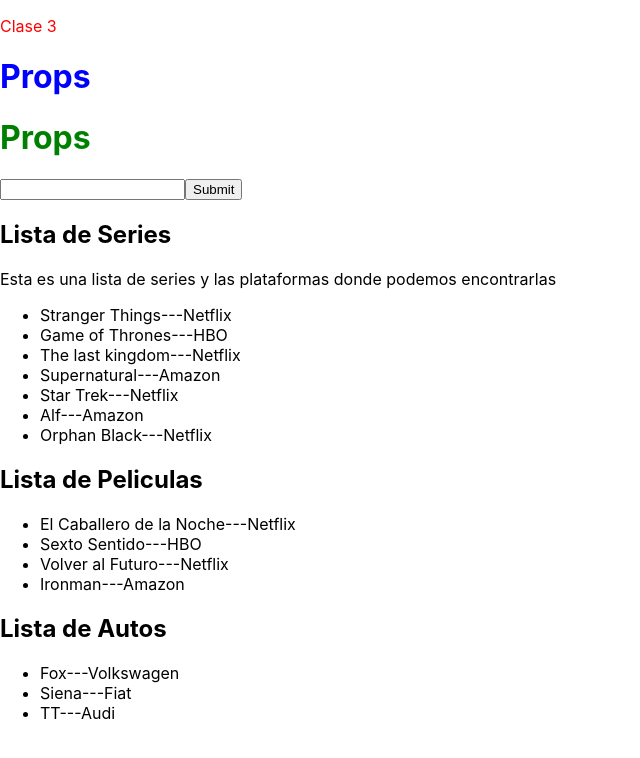
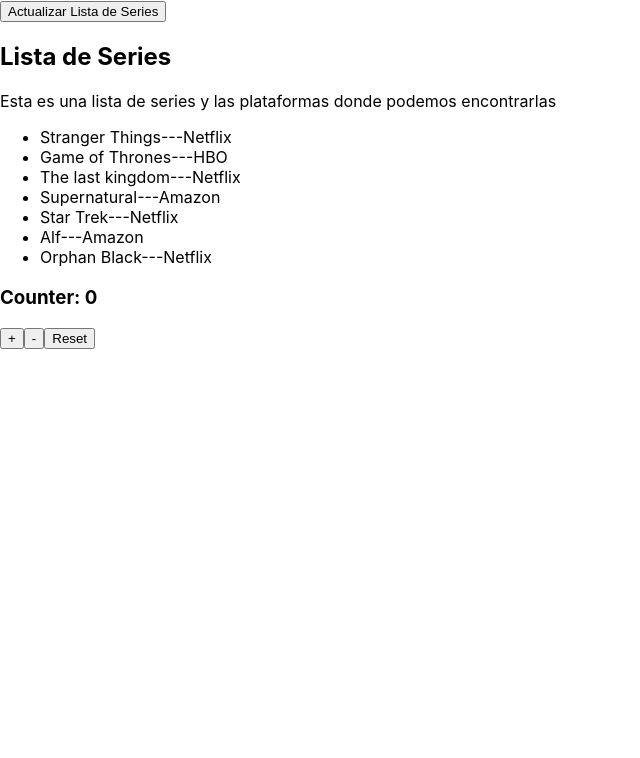
Before and after one commit to Academia-Numen/0222-react-clases, a React (Create React App) app: page / in a window 1280 px wide. Shown: the top 758 px of the page, without its empty margins (0-640 px from the left). Built offline with nearby package versions, Linux system fonts and the light colour scheme; the HTML template or start-up script is replaced by a standard one.

Commit message:
introduccion a estado con useState

```diff
--- a/src/App.js
+++ b/src/App.js
@@ -1,8 +1,7 @@
+import { useState } from 'react';
 import './App.css';
+import Counter from './components/Counter';
 import Lista from './components/Lista';
-import Text from './components/Text';
-
-function App() {
 
 const listaDeSeries = [
   { id: 1, nombre: 'Stranger Things', label: 'Netflix' },
@@ -14,43 +13,24 @@
   { id: 7, nombre: 'Orphan Black', label: 'Netflix' },
 ];
 
-  const listaDePeliculas = [
-    { id: 1, nombre: 'El Caballero de la Noche', label: 'Netflix' },
-    { id: 2, nombre: 'Sexto Sentido', label: 'HBO' },
-    { id: 3, nombre: 'Volver al Futuro', label: 'Netflix' },
-    { id: 4, nombre: 'Ironman', label: 'Amazon' },
-  ];
+function App() {
 
-  const listaDeAutos = [
-    { id: 1, nombre: 'Fox', label: 'Volkswagen' },
-    { id: 2, nombre: 'Siena', label: 'Fiat' },
-    { id: 3, nombre: 'TT', label: 'Audi' },
-  ];
+  const [series, setSeries] = useState(listaDeSeries);
 
-  function eventHandler(e) {
-    console.log('Has presionado el botón', e.target);
-    e.preventDefault();
+  function agregarSerie() {
+    const nuevaSerie = { id: 8, nombre: 'Gotham', label: 'Netflix' };
+    setSeries(prevState => [...prevState, nuevaSerie]);
   }
 
   return (
     <div>
+      <button onClick={agregarSerie}>Actualizar Lista de Series</button>
 
-      <Text type='p' color='red' content='Clase 3'/>
-      <Text type='h1' color='blue' content='Props'/>
-      <Text type='h1' color='green' content='Props'/>
-
-      <form onSubmit={eventHandler}>
-        <input type="text" name="" id="" />
-        <input type="submit" />
-      </form>
-
-      <Lista contenido={listaDeSeries} tituloDeLista='Series'>
+      <Lista contenido={series} tituloDeLista='Series'>
         Esta es una lista de series y las plataformas donde podemos encontrarlas
       </Lista>
-      <Lista contenido={listaDePeliculas} tituloDeLista='Peliculas'/>
-      <Lista contenido={listaDeAutos} tituloDeLista='Autos'/>
 
-      {/* VER EJEMPLO CON OTRO COMPONENTE, TEXTO */}
+      <Counter />
     </div>
   );
 }
--- /dev/null
+++ b/src/components/Counter.js
@@ -0,0 +1,19 @@
+import { useState } from "react"
+
+export default function Counter() {
+
+    const [count, setCount] = useState(() => 0);
+
+    const sumar = () => setCount((prevState) => prevState + 1);
+    const restar = () => setCount((prevState) => prevState - 1);
+    const reiniciar = () => setCount(0);
+
+    return (
+        <div>
+            <h3>Counter: {count}</h3>
+            <button onClick={sumar}>+</button>
+            <button onClick={restar}>-</button>
+            <button onClick={reiniciar}>Reset</button>
+        </div>
+    )
+}
```
Lines whose indentation alone changed are shown as unchanged.
